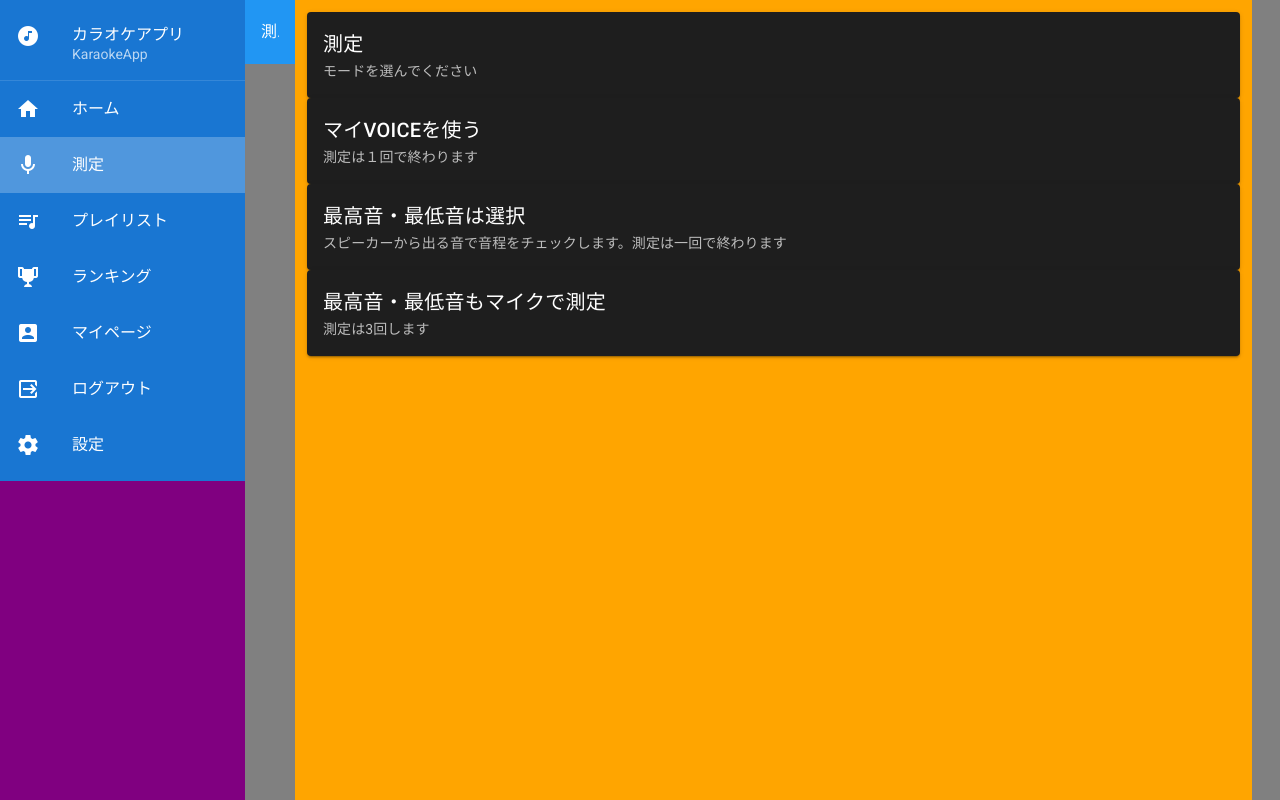
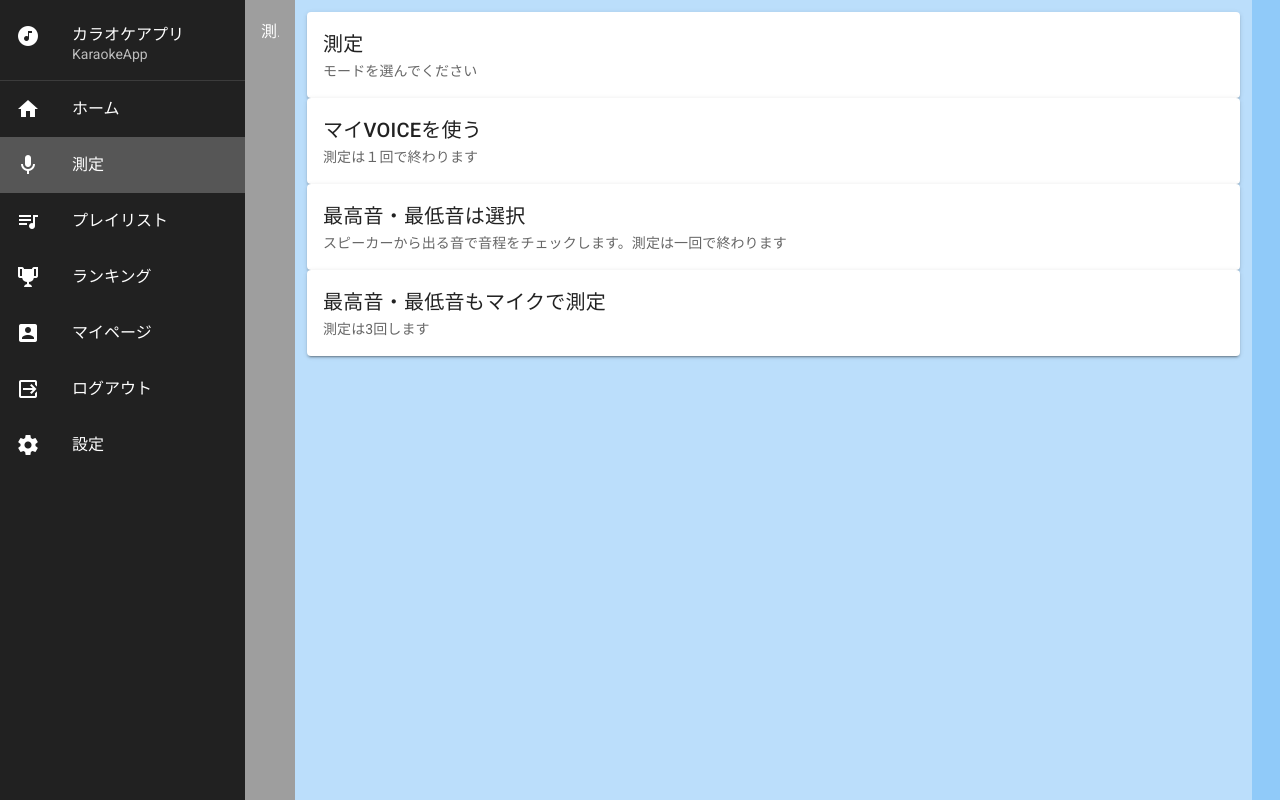
Before and after one commit to kroad/hait-advanced-teamB, a Vue app in the folder frontend/: page /measure in a window 1280 px wide. Built offline with nearby package versions, Linux system fonts and the light colour scheme.

Commit message:
change design

```diff
--- a/frontend/src/components/functions/SendToApi.vue
+++ b/frontend/src/components/functions/SendToApi.vue
@@ -19,10 +19,22 @@
 
       <v-stepper-items>
         <v-stepper-content step="2">
-          <v-card class="mb-12" color="grey lighten-1">
-            <Record />
-          </v-card>
           <v-container>
+            <v-row>
+              <v-col>
+                <Record />
+              </v-col>
+            </v-row>
+            <v-row>
+              <v-col>
+                <input
+                  type="file"
+                  accept="audio/wav"
+                  @change="inputVoiceFile"
+                />
+                <audio id="player" controls :src="voiceSourceBlob"></audio>
+              </v-col>
+            </v-row>
             <v-row>
               <v-col>
                 <v-btn @click="e1 = 1" class="mr-4">戻る</v-btn>
@@ -36,8 +48,6 @@
               </v-col>
             </v-row>
           </v-container>
-          <input type="file" accept="audio/wav" @change="inputVoiceFile" />
-          <audio id="player" controls :src="voiceSourceBlob"></audio>
         </v-stepper-content>
       </v-stepper-items>
     </v-stepper>
--- a/frontend/src/components/pages/ModeChoice.vue
+++ b/frontend/src/components/pages/ModeChoice.vue
@@ -3,23 +3,23 @@
     <v-container>
       <v-row>
         <v-col>
-          <v-card dark>
+          <v-card>
             <v-card-title>測定</v-card-title>
             <v-card-subtitle>モードを選んでください</v-card-subtitle>
           </v-card>
         </v-col>
       </v-row>
-      <v-card dark to="/measure/myvoice">
+      <v-card to="/measure/myvoice">
         <v-card-title> マイVOICEを使う</v-card-title>
         <v-card-subtitle> 測定は１回で終わります</v-card-subtitle>
       </v-card>
-      <v-card dark to="/measure/select">
+      <v-card to="/measure/select">
         <v-card-title>最高音・最低音は選択 </v-card-title>
         <v-card-subtitle>
           スピーカーから出る音で音程をチェックします。測定は一回で終わります
         </v-card-subtitle>
       </v-card>
-      <v-card dark to="/measure/record">
+      <v-card to="/measure/record">
         <v-card-title> 最高音・最低音もマイクで測定 </v-card-title>
         <v-card-subtitle> 測定は3回します </v-card-subtitle>
       </v-card>
--- a/frontend/src/components/pages/SubbarResult.vue
+++ b/frontend/src/components/pages/SubbarResult.vue
@@ -1,6 +1,6 @@
 <template>
   <div class="result-wrapper">
-    <v-list color="blue" dark>
+    <v-list color="grey" dark>
       <v-list-item link to="/measure/result/" exact>
         <v-list-item-content>
           <v-list-item-title>測定結果</v-list-item-title>
--- a/frontend/src/components/structures/Footer.vue
+++ b/frontend/src/components/structures/Footer.vue
@@ -6,7 +6,7 @@ export default {};
 </script>
 <style scoped>
 div {
-  background-color: gray;
+  background-color: #90CAF9;
   height: 100%;
   width: 28px;
   transition: width 0.2s;
--- a/frontend/src/components/structures/Main.vue
+++ b/frontend/src/components/structures/Main.vue
@@ -10,7 +10,7 @@ export default {};
 
 <style scoped>
 div {
-  background-color: orange;
+  background-color: #BBDEFB;
   height: 100%;
 }
 </style>
--- a/frontend/src/components/structures/Navbar.vue
+++ b/frontend/src/components/structures/Navbar.vue
@@ -1,6 +1,6 @@
 <template>
   <div class="sidebar_component">
-    <v-list color="primary" dark>
+    <v-list color="grey darken-4" dark>
       <v-list-item two-line link to="/">
         <v-list-item-icon>
           <v-icon>mdi-music-circle</v-icon>
@@ -55,7 +55,7 @@ export default {
 </script>
 <style scoped>
 .sidebar_component {
-  background-color: purple;
+  background-color: #212121;
   height: 100%;
   width: 60px;
   transition: width 0.2s;
--- a/frontend/src/components/structures/Subbar.vue
+++ b/frontend/src/components/structures/Subbar.vue
@@ -14,7 +14,7 @@ export default {
 </script>
 <style scoped>
 div {
-  background-color: gray;
+  background-color: #9E9E9E;
   height: 100%;
   width: 50px;
   transition: width 0.2s;
```
